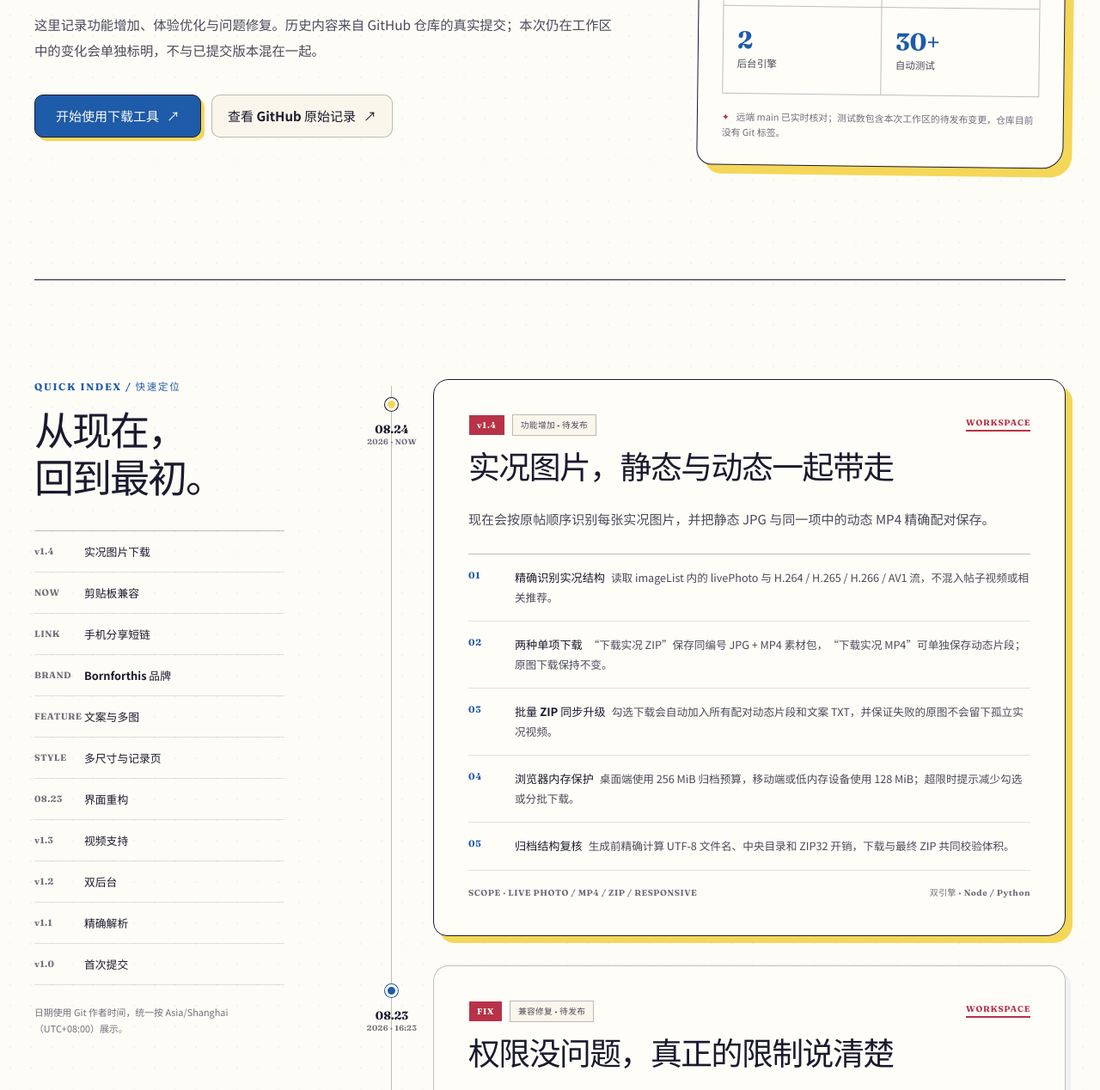
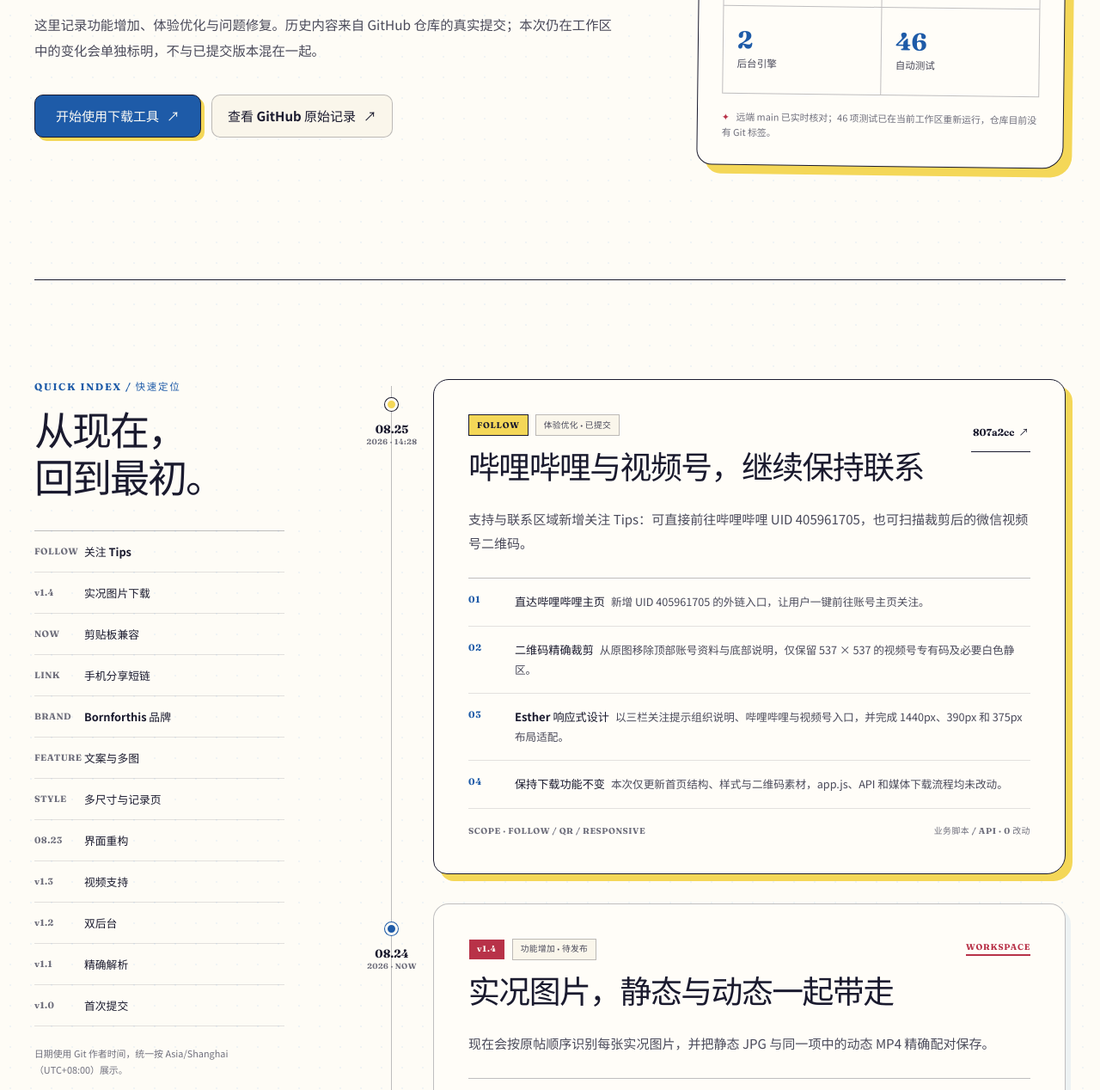
Before and after one commit to AndersonHJB/xhs-images-video-vercel-downloader, a website: page changelog.html in a window 1280 px wide. Shown: the part 474-1742 px from the top of the page at 86% size. Drawn offline with Linux system fonts and the light colour scheme.

Commit message:
Update changelog with follow tips and latest repository snapshot

```diff
--- a/changelog.html
+++ b/changelog.html
@@ -34,6 +34,7 @@
           <nav class="app-navigation" aria-label="主要导航">
             <a class="nav-link" href="/">下载工具</a>
             <a class="nav-link is-current" href="/changelog.html" aria-current="page">更新记录</a>
+            <a class="nav-link" href="/#support">支持</a>
           </nav>
 
           <div class="header-status" aria-label="记录状态：Git 历史已核对">
@@ -68,13 +69,13 @@
           <aside class="release-summary" aria-label="项目版本概览">
             <div class="summary-heading">
               <span>REPOSITORY SNAPSHOT</span>
-              <strong>7a2c250</strong>
-              <small>origin/main · 2026.08.23 16:35</small>
+              <strong>807a2cc</strong>
+              <small>origin/main · 2026.08.25 14:28</small>
             </div>
 
             <div class="summary-grid">
               <div class="summary-stat">
-                <strong>10</strong>
+                <strong>13</strong>
                 <span>历史提交</span>
               </div>
               <div class="summary-stat">
@@ -86,12 +87,12 @@
                 <span>后台引擎</span>
               </div>
               <div class="summary-stat">
-                <strong>30+</strong>
+                <strong>46</strong>
                 <span>自动测试</span>
               </div>
             </div>
 
-            <p class="summary-note"><span aria-hidden="true">✦</span> 远端 main 已实时核对；测试数包含本次工作区的待发布变更，仓库目前没有 Git 标签。</p>
+            <p class="summary-note"><span aria-hidden="true">✦</span> 远端 main 已实时核对；46 项测试已在当前工作区重新运行，仓库目前没有 Git 标签。</p>
           </aside>
         </section>
 
@@ -101,6 +102,7 @@
             <h2 id="ledger-title">从现在，<br />回到最初。</h2>
 
             <nav class="release-index-nav" aria-label="更新记录快速定位">
+              <a href="#follow-tip-update"><span>FOLLOW</span><strong>关注 Tips</strong></a>
               <a href="#live-photo-update"><span>v1.4</span><strong>实况图片下载</strong></a>
               <a href="#clipboard-compat-update"><span>NOW</span><strong>剪贴板兼容</strong></a>
               <a href="#mobile-share-update"><span>LINK</span><strong>手机分享短链</strong></a>
@@ -120,7 +122,64 @@
           </aside>
 
           <div class="release-feed">
-            <article id="live-photo-update" class="release-entry release-entry-featured">
+            <article id="follow-tip-update" class="release-entry release-entry-featured">
+              <div class="release-entry-rail">
+                <span class="release-dot" aria-hidden="true"></span>
+                <time datetime="2026-08-25T14:28:35+08:00">
+                  <span>08.25</span>
+                  <small>2026 · 14:28</small>
+                </time>
+              </div>
+
+              <div class="release-card">
+                <header class="release-card-heading">
+                  <div>
+                    <div class="release-badges">
+                      <span class="release-badge release-badge-yellow">FOLLOW</span>
+                      <span class="release-status">体验优化 · 已提交</span>
+                    </div>
+                    <h3>哔哩哔哩与视频号，继续保持联系</h3>
+                  </div>
+                  <a
+                    class="commit-link"
+                    href="https://github.com/AndersonHJB/xhs-images-video-vercel-downloader/commit/807a2cc9c71f9cb256b47a14734e105c2fdb3a95"
+                    target="_blank"
+                    rel="noopener noreferrer"
+                    aria-label="在 GitHub 查看提交 807a2cc"
+                  >807a2cc <span aria-hidden="true">↗</span></a>
+                </header>
+
+                <p class="release-lead">
+                  支持与联系区域新增关注 Tips：可直接前往哔哩哔哩 UID 405961705，也可扫描裁剪后的微信视频号二维码。
+                </p>
+
+                <div class="change-list">
+                  <div class="change-item">
+                    <span aria-hidden="true">01</span>
+                    <p><strong>直达哔哩哔哩主页</strong>新增 UID 405961705 的外链入口，让用户一键前往账号主页关注。</p>
+                  </div>
+                  <div class="change-item">
+                    <span aria-hidden="true">02</span>
+                    <p><strong>二维码精确裁剪</strong>从原图移除顶部账号资料与底部说明，仅保留 537 × 537 的视频号专有码及必要白色静区。</p>
+                  </div>
+                  <div class="change-item">
+                    <span aria-hidden="true">03</span>
+                    <p><strong>Esther 响应式设计</strong>以三栏关注提示组织说明、哔哩哔哩与视频号入口，并完成 1440px、390px 和 375px 布局适配。</p>
+                  </div>
+                  <div class="change-item">
+                    <span aria-hidden="true">04</span>
+                    <p><strong>保持下载功能不变</strong>本次仅更新首页结构、样式与二维码素材，app.js、API 和媒体下载流程均未改动。</p>
+                  </div>
+                </div>
+
+                <div class="release-card-footer">
+                  <span>SCOPE · FOLLOW / QR / RESPONSIVE</span>
+                  <span>业务脚本 / API · 0 改动</span>
+                </div>
+              </div>
+            </article>
+
+            <article id="live-photo-update" class="release-entry">
               <div class="release-entry-rail">
                 <span class="release-dot" aria-hidden="true"></span>
                 <time datetime="2026-08-24">
@@ -724,7 +783,7 @@
           <span class="footer-mark" aria-hidden="true">↓</span>
           <strong>每次改变，都讲清楚。</strong>
         </div>
-        <p>本页基于 origin/main 的 Git 提交记录整理，截至 7a2c250。</p>
+        <p>本页基于 origin/main 的 Git 提交记录整理，截至 807a2cc。</p>
         <div class="footer-credits">
           <a
             class="design-credit"
```
